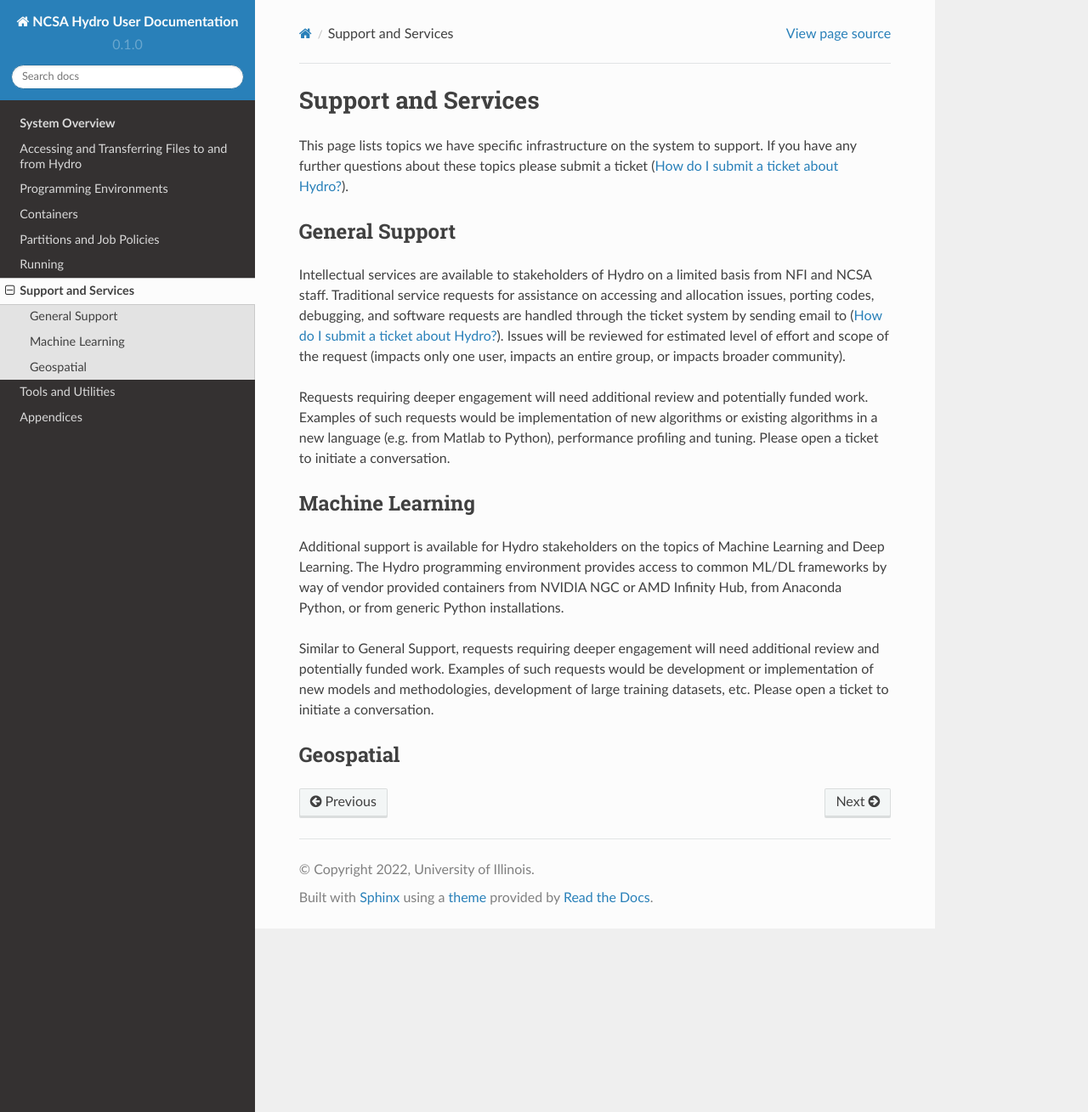
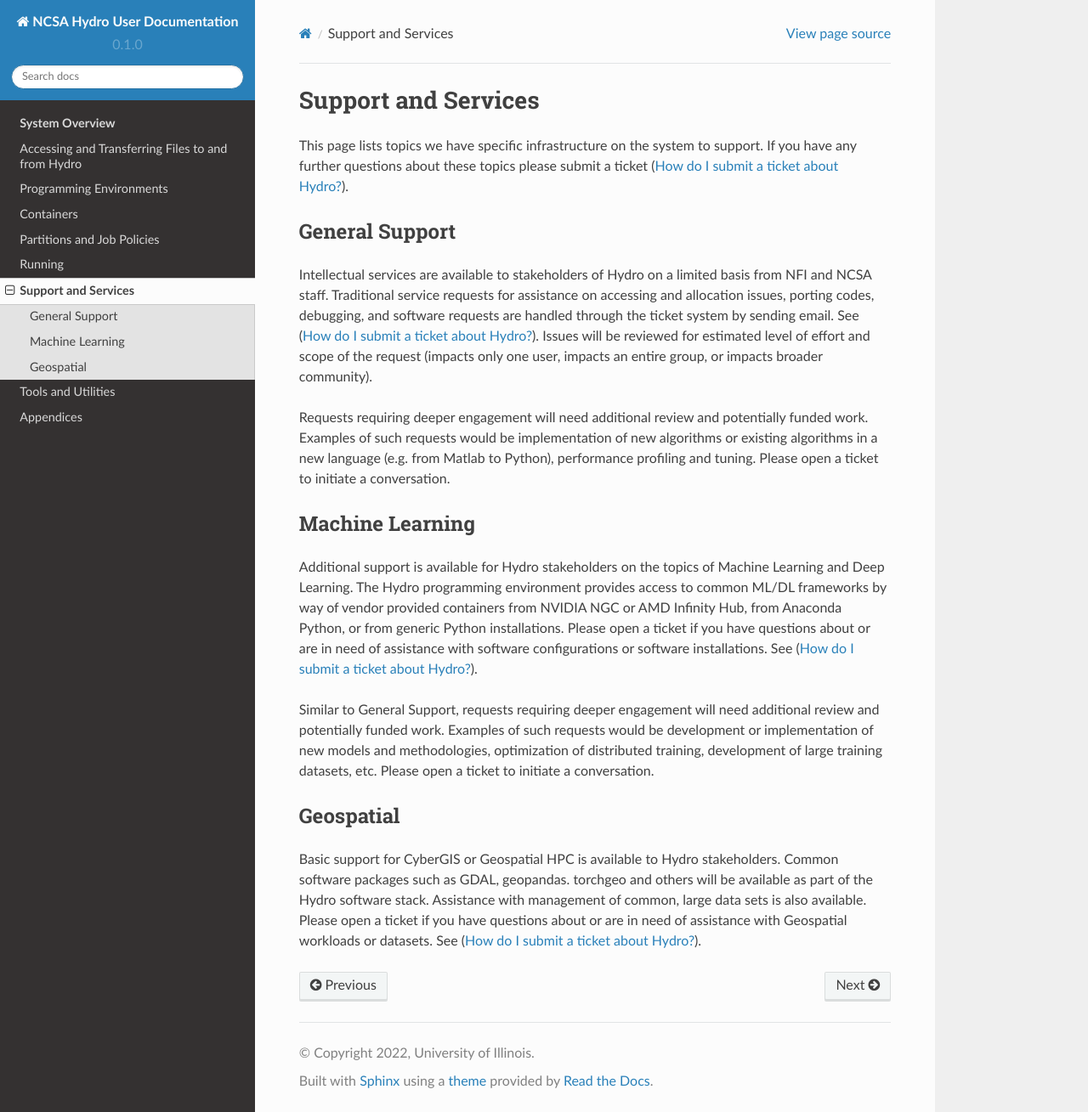
Before and after one commit to ncsa/hydro_documentation, a Sphinx documentation site: the page built from docs/source/support_and_services.rst, in a window 1280 px wide and 1309 px high. Shown: the whole window at 85% size. Built offline with Sphinx 7.4.7 and the Read the Docs theme 2.0.0, drawn with Linux system fonts in a browser that asks for light colours; pages that are not in the unit, such as notebooks, are missing from menus.

Commit message:
Update support_and_services.rst
Added Geospatial  text

```diff
--- a/docs/source/support_and_services.rst
+++ b/docs/source/support_and_services.rst
@@ -5,7 +5,7 @@ This page lists topics we have specific infrastructure on the system to support.
 General Support
 ------------------
 
-Intellectual services are available to stakeholders of Hydro on a limited basis from NFI and NCSA staff. Traditional service requests for assistance on  accessing and allocation issues, porting codes, debugging, and software requests are handled through the ticket system by sending email to (:ref:`help`).
+Intellectual services are available to stakeholders of Hydro on a limited basis from NFI and NCSA staff. Traditional service requests for assistance on  accessing and allocation issues, porting codes, debugging, and software requests are handled through the ticket system by sending email. See  (:ref:`help`).
 Issues will be reviewed for estimated level of effort and scope of the request (impacts only one user, impacts an entire group, or impacts broader community).
 
 Requests requiring deeper engagement will need additional review and potentially funded work. Examples of such requests would be implementation of new algorithms or existing algorithms in a new language (e.g. from Matlab to Python), performance profiling and tuning. Please open a ticket to initiate a conversation.
@@ -13,9 +13,11 @@ Requests requiring deeper engagement will need additional review and potentially
 Machine Learning
 --------------------
 
-Additional support is available for Hydro stakeholders on the topics of Machine Learning and Deep Learning. The Hydro programming environment provides access to common ML/DL frameworks by way of vendor provided containers from NVIDIA NGC or AMD Infinity Hub, from Anaconda Python, or from generic Python installations.
+Additional support is available for Hydro stakeholders on the topics of Machine Learning and Deep Learning. The Hydro programming environment provides access to common ML/DL frameworks by way of vendor provided containers from NVIDIA NGC or AMD Infinity Hub, from Anaconda Python, or from generic Python installations. Please open a ticket if you have questions about or are in need of assistance with software configurations or software installations. See (:ref:`help`).
 
-Similar to General Support, requests requiring deeper engagement will need additional review and potentially funded work. Examples of such requests would be development or implementation of new models and methodologies, development of large training datasets, etc. Please open a ticket to initiate a conversation.
+Similar to General Support, requests requiring deeper engagement will need additional review and potentially funded work. Examples of such requests would be development or implementation of new models and methodologies, optimization of distributed training, development of large training datasets, etc. Please open a ticket to initiate a conversation.
 
 Geospatial
 ------------
+
+Basic support for CyberGIS or Geospatial HPC is available to Hydro stakeholders. Common software packages such as GDAL, geopandas. torchgeo and others will be available as part of the Hydro software stack. Assistance with management of common, large data sets is also available. Please open a ticket if you have questions about or are in need of assistance with Geospatial workloads or datasets. See (:ref:`help`).
```
